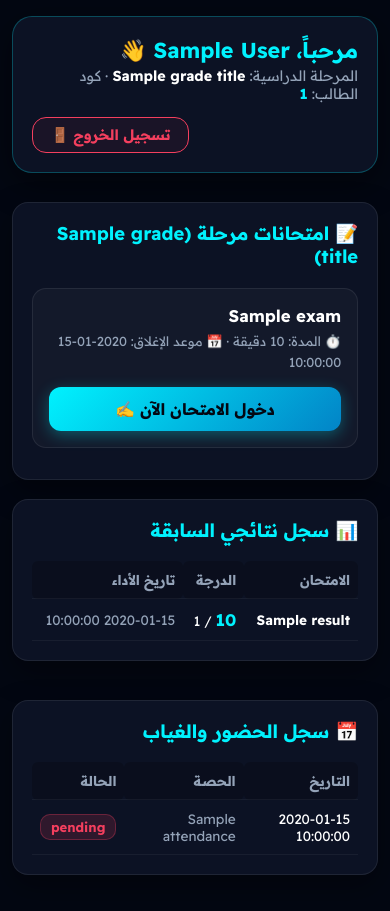
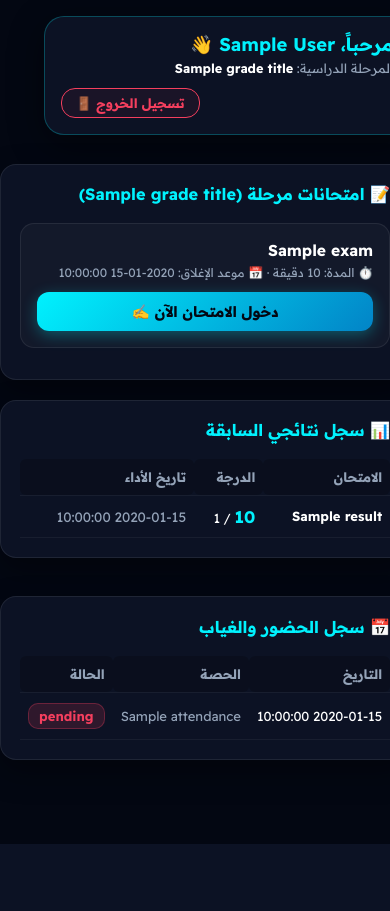
Before and after one commit to AmedAttia2026/Haidy, a Flask app: template templates/student_dashboard.html in a window 390 px wide. After the commit the page ends 844 px from the top, so only its background shows below. Run offline with Flask 3, Linux system fonts and the light colour scheme; the visitor is signed in with stand-in values (Sample User, id 1); the template is opened without the code that fills it: most values are stand-ins (such as "Sample title", 1, 10 or a date in 2020).

Commit message:
Update student_dashboard.html

```diff
--- a/templates/student_dashboard.html
+++ b/templates/student_dashboard.html
@@ -48,12 +48,16 @@
             color: var(--cyan);
             font-size: 1.35rem;
             font-weight: 800;
+            white-space: nowrap;
         }
 
         .header-title p {
             color: var(--muted);
-            font-size: 0.9rem;
+            font-size: 0.88rem;
             margin-top: 4px;
+            white-space: nowrap;
+            overflow: hidden;
+            text-overflow: ellipsis;
         }
 
         .btn-logout {
@@ -102,6 +106,7 @@
             color: var(--cyan);
             font-size: 1.15rem;
             font-weight: 800;
+            white-space: nowrap;
         }
 
         .exam-item {
@@ -122,16 +127,25 @@
             transform: translateY(-2px);
         }
 
+        .exam-meta {
+            min-width: 0;
+            flex: 1;
+        }
+
         .exam-meta h4 {
             font-size: 1.05rem;
             font-weight: 700;
             color: #fff;
+            white-space: nowrap;
+            overflow: hidden;
+            text-overflow: ellipsis;
         }
 
         .exam-meta p {
             color: var(--muted);
             font-size: 0.82rem;
             margin-top: 5px;
+            white-space: nowrap;
         }
 
         .btn-enter {
@@ -188,6 +202,7 @@
             text-align: right;
             border-bottom: 1px solid rgba(255, 255, 255, 0.05);
             font-size: 0.92rem;
+            white-space: nowrap;
         }
 
         th {
@@ -202,6 +217,7 @@
             color: var(--muted);
             padding: 2.2rem 1rem;
             font-size: 0.95rem;
+            white-space: nowrap;
         }
 
         @media (max-width: 900px) {
@@ -210,13 +226,27 @@
             header {
                 flex-direction: column;
                 align-items: flex-start;
-                gap: 14px;
-                padding: 1.2rem;
+                gap: 12px;
+                padding: 1rem;
+            }
+
+            .header-title {
+                width: 100%;
+            }
+
+            .header-title h2 {
+                font-size: 1.15rem;
+            }
+
+            .header-title p {
+                font-size: 0.8rem;
             }
 
             .btn-logout {
                 align-self: flex-end;
                 width: auto;
+                padding: 6px 14px;
+                font-size: 0.82rem;
             }
 
             .dashboard-grid {
@@ -230,27 +260,35 @@
                 border-radius: 16px;
             }
 
+            .card-header h3 {
+                font-size: 1.02rem;
+            }
+
             .exam-item {
                 flex-direction: column;
                 align-items: stretch;
                 text-align: right;
                 padding: 1rem;
-                gap: 14px;
+                gap: 12px;
+            }
+
+            .exam-meta h4 {
+                font-size: 0.98rem;
             }
 
             .exam-meta p {
-                line-height: 1.6;
+                font-size: 0.76rem;
             }
 
             .btn-enter, .status-badge {
                 width: 100%;
-                padding: 12px;
-                font-size: 1rem;
+                padding: 10px;
+                font-size: 0.92rem;
             }
 
             th, td {
                 padding: 10px 8px;
-                font-size: 0.85rem;
+                font-size: 0.82rem;
             }
         }
     </style>
@@ -260,7 +298,7 @@
     <header>
         <div class="header-title">
             <h2>مرحباً، {{ session['name'] }} 👋</h2>
-            <p>المرحلة الدراسية: <strong style="color:#fff;">{{ grade_title }}</strong> · كود الطالب: <strong style="color:var(--cyan);">{{ session.get('student_code') }}</strong></p>
+            <p>المرحلة الدراسية: <strong style="color:#fff;">{{ grade_title }}</strong></p>
         </div>
         <a href="/logout" class="btn-logout">تسجيل الخروج 🚪</a>
     </header>
@@ -325,7 +363,7 @@
                             </tr>
                             {% else %}
                             <tr>
-                                <td colspan="3" class="empty-cell" style="text-align:center; color:var(--muted); padding:2rem 1rem;">لم تقم بتقديم أي امتحانات سابقة بعد.</td>
+                                <td colspan="3" class="empty-state">لم تقم بتقديم أي امتحانات سابقة بعد.</td>
                             </tr>
                             {% endfor %}
                         </tbody>
@@ -363,7 +401,7 @@
                             </tr>
                             {% else %}
                             <tr>
-                                <td colspan="3" class="empty-cell" style="text-align:center; color:var(--muted); padding:2rem 1rem;">لم يتم رصد حضور أو غياب لك حتى الآن.</td>
+                                <td colspan="3" class="empty-state">لم يتم رصد حضور أو غياب لك حتى الآن.</td>
                             </tr>
                             {% endfor %}
                         </tbody>
```
